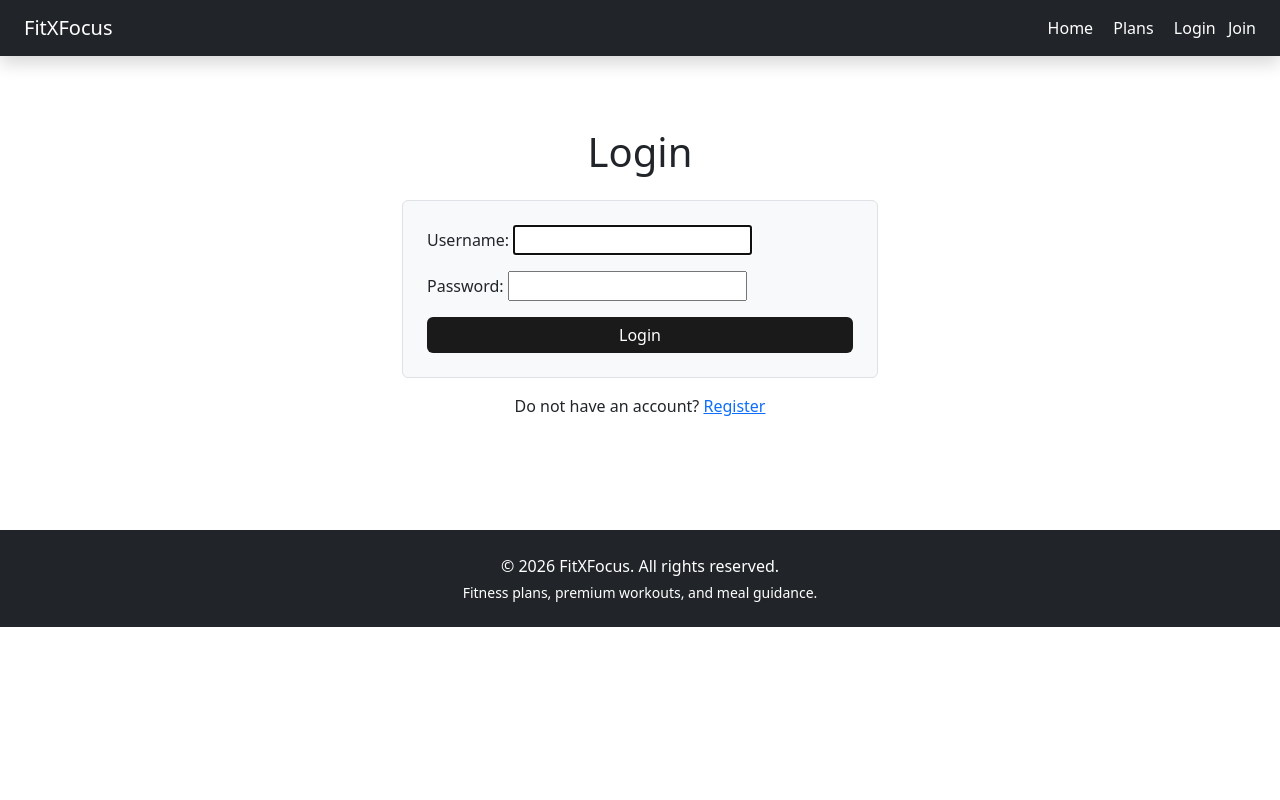
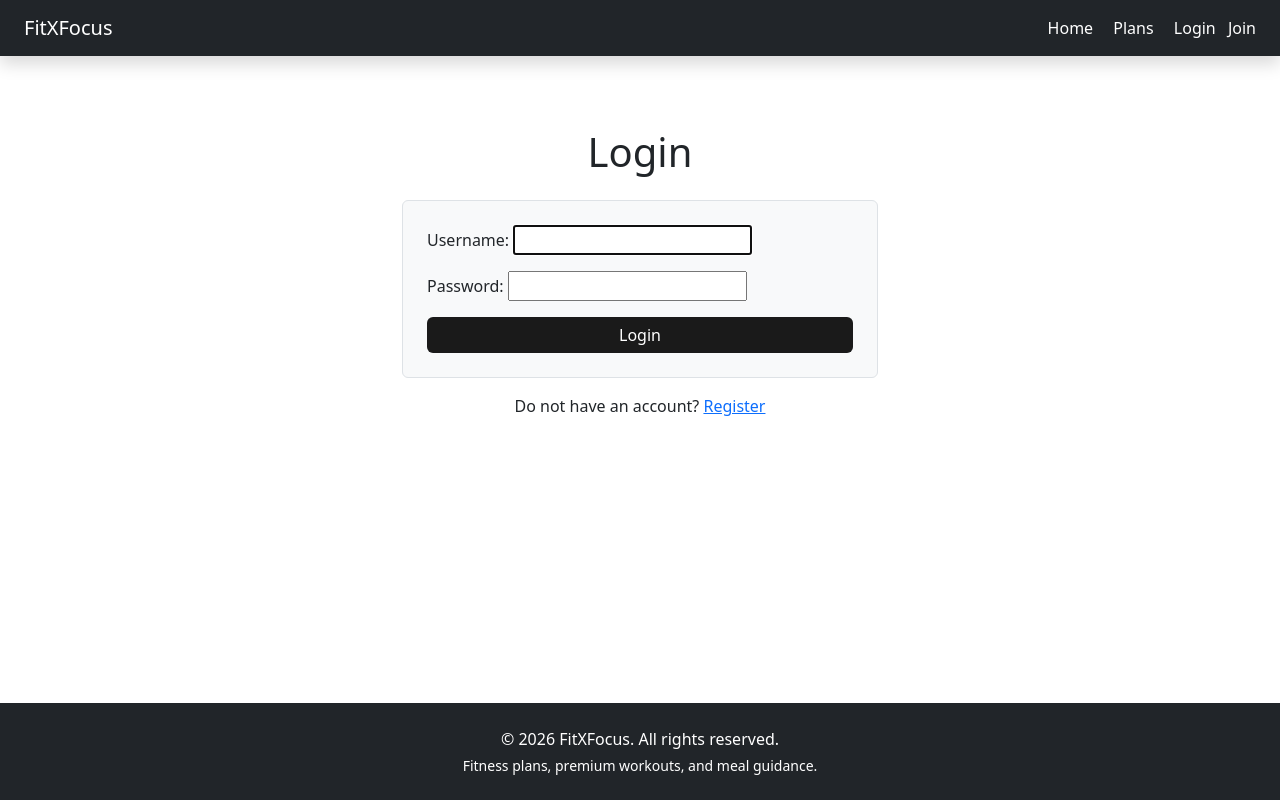
Before and after one commit to HelniseS/fitxfocus, a Django app: page /accounts/login/ in a window 1280 px wide. Run offline with Django 5.2, Linux system fonts and the light colour scheme.

Commit message:
Fix footer layout with flexbox and correct main container

```diff
--- a/templates/base.html
+++ b/templates/base.html
@@ -13,7 +13,7 @@
     <link rel="stylesheet" href="{% static 'css/style.css' %}">
 </head>
 
-<body>
+<body class="d-flex flex-column min-vh-100">
 
 <!-- Navbar -->
 <nav class="navbar navbar-dark bg-dark px-4 shadow">
@@ -38,10 +38,10 @@
 </nav>
 
 <!-- Page content -->
-<div class="container mt-4">
+<main class="container mt-4 flex-grow-1">
     {% block content %}
     {% endblock %}
-</div>
+</main>
 
 <footer class="bg-dark text-white text-center py-4 mt-5">
     <p class="mb-1">&copy; 2026 FitXFocus. All rights reserved.</p>
```
